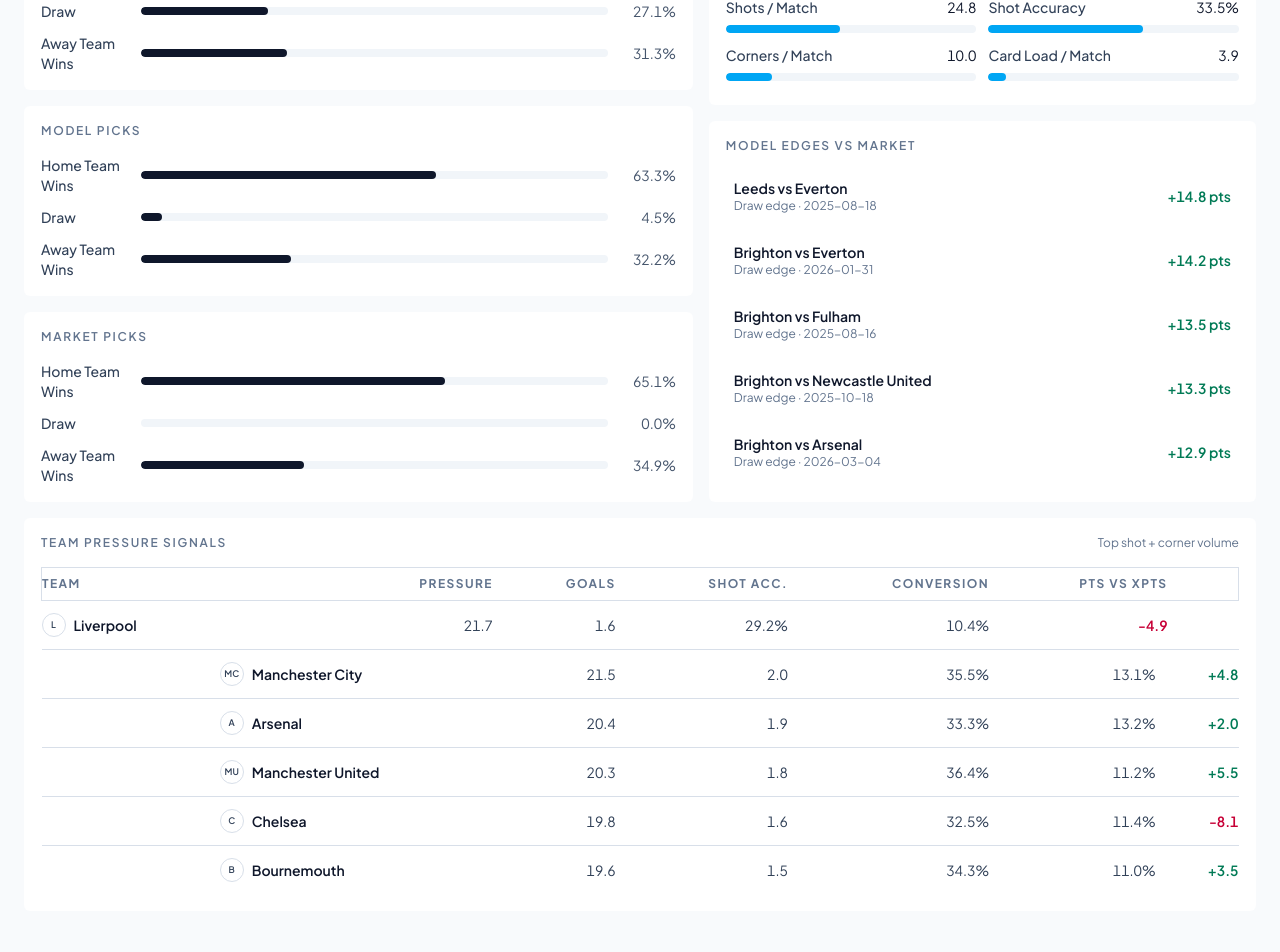
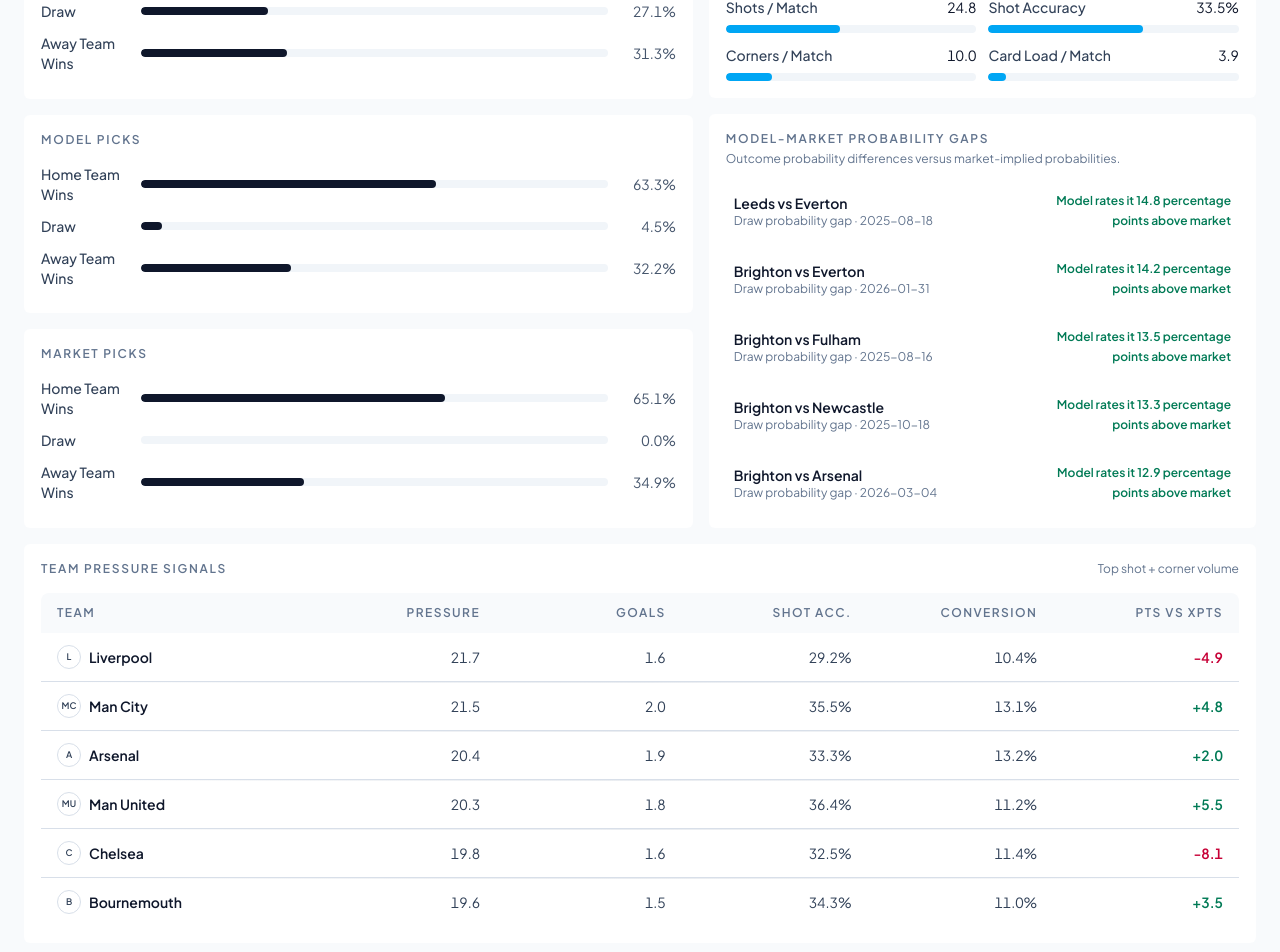
Before and after one commit to ec1s123/Capstone, a React (Vite) app: page /model-output in a window 1280 px wide. Shown: the part 554-1506 px from the top of the page. Built offline with nearby package versions, Linux system fonts and the light colour scheme.

Commit message:
Add pressure signal talking points

```diff
--- a/src/components/matches/MatchInsightsPanels.jsx
+++ b/src/components/matches/MatchInsightsPanels.jsx
@@ -1,10 +1,12 @@
 // This code was generated with Codex.
 import { ClubLogo } from '../shared/ClubLogo'
 import { cn } from '../../lib/utils'
+import { getDisplayTeamName } from '../../lib/teamUtils'
 import {
   comparisonDeltaClass,
   formatOptionalPercent,
   formatPercent,
+  formatProbabilityPointGap,
   formatSigned,
 } from '../../lib/formatters'
 import { barPercent, probabilityBarHeight, safeChartValue } from '../../lib/matchInsights'
@@ -76,44 +78,55 @@
 }
 
 export function TeamSignalPanel({ teams }) {
+  const pressureGridStyle = {
+    gridTemplateColumns: 'minmax(14rem, 1.45fr) repeat(5, minmax(7.25rem, 1fr))',
+  }
+
   return (
     <div className="rounded-lg border border-slate-200 bg-white p-4">
       <div className="flex items-center justify-between gap-3">
         <p className="text-xs font-semibold uppercase tracking-[0.14em] text-slate-500">Team Pressure Signals</p>
         <p className="text-xs text-slate-500">Top shot + corner volume</p>
       </div>
-      <div className="mt-4 overflow-x-auto">
-        <table className="w-full min-w-[680px] text-left text-sm">
-          <thead className="text-xs font-semibold uppercase tracking-[0.12em] text-slate-500">
-            <tr className="border-b border-slate-200">
-              <th className="py-2 pr-3">Team</th>
-              <th className="px-3 py-2 text-right">Pressure</th>
-              <th className="px-3 py-2 text-right">Goals</th>
-              <th className="px-3 py-2 text-right">Shot Acc.</th>
-              <th className="px-3 py-2 text-right">Conversion</th>
-              <th className="pl-3 py-2 text-right">Pts vs xPts</th>
-            </tr>
-          </thead>
-          <tbody className="divide-y divide-slate-200">
+      <div className="matches-scroll-container mt-4 overflow-x-auto rounded-lg bg-white">
+        <div className="min-w-[920px] text-sm" role="table" aria-label="Team pressure signals">
+          <div
+            className="grid items-center bg-slate-50 text-xs font-semibold uppercase tracking-[0.12em] text-slate-500"
+            style={pressureGridStyle}
+            role="row"
+          >
+            <div className="px-4 py-3 text-left" role="columnheader">Team</div>
+            <div className="px-4 py-3 text-right" role="columnheader">Pressure</div>
+            <div className="px-4 py-3 text-right" role="columnheader">Goals</div>
+            <div className="px-4 py-3 text-right" role="columnheader">Shot Acc.</div>
+            <div className="px-4 py-3 text-right" role="columnheader">Conversion</div>
+            <div className="px-4 py-3 text-right" role="columnheader">Pts vs xPts</div>
+          </div>
+          <div className="divide-y divide-slate-200" role="rowgroup">
             {teams.map((team) => (
-              <tr key={`team-signal-${team.team}`}>
-                <td className="py-3 pr-3">
-                  <div className="flex items-center gap-2">
+              <div
+                key={`team-signal-${team.team}`}
+                className="grid items-center"
+                style={pressureGridStyle}
+                role="row"
+              >
+                <div className="min-w-0 px-4 py-3" role="cell">
+                  <div className="flex min-w-0 items-center gap-2">
                     <ClubLogo team={team.team} />
-                    <span className="font-semibold text-slate-900">{team.team}</span>
+                    <span className="truncate font-semibold text-slate-900">{getDisplayTeamName(team.team)}</span>
                   </div>
-                </td>
-                <td className="px-3 py-3 text-right tabular-nums text-slate-700">{team.pressurePerMatch.toFixed(1)}</td>
-                <td className="px-3 py-3 text-right tabular-nums text-slate-700">{team.goalsPerMatch.toFixed(1)}</td>
-                <td className="px-3 py-3 text-right tabular-nums text-slate-700">{formatPercent(team.shotAccuracy)}</td>
-                <td className="px-3 py-3 text-right tabular-nums text-slate-700">{formatPercent(team.conversion)}</td>
-                <td className={cn('pl-3 py-3 text-right tabular-nums font-semibold', comparisonDeltaClass(team.pointDelta))}>
+                </div>
+                <div className="px-4 py-3 text-right tabular-nums text-slate-700" role="cell">{team.pressurePerMatch.toFixed(1)}</div>
+                <div className="px-4 py-3 text-right tabular-nums text-slate-700" role="cell">{team.goalsPerMatch.toFixed(1)}</div>
+                <div className="px-4 py-3 text-right tabular-nums text-slate-700" role="cell">{formatPercent(team.shotAccuracy)}</div>
+                <div className="px-4 py-3 text-right tabular-nums text-slate-700" role="cell">{formatPercent(team.conversion)}</div>
+                <div className={cn('px-4 py-3 text-right tabular-nums font-semibold', comparisonDeltaClass(team.pointDelta))} role="cell">
                   {formatSigned(team.pointDelta, 1)}
-                </td>
-              </tr>
+                </div>
+              </div>
             ))}
-          </tbody>
-        </table>
+          </div>
+        </div>
       </div>
     </div>
   )
@@ -122,7 +135,10 @@
 export function ModelEdgePanel({ matches, onSelectMatch }) {
   return (
     <div className="rounded-lg border border-slate-200 bg-white p-4">
-      <p className="text-xs font-semibold uppercase tracking-[0.14em] text-slate-500">Model Edges vs Market</p>
+      <p className="text-xs font-semibold uppercase tracking-[0.14em] text-slate-500">
+        Model-Market Probability Gaps
+      </p>
+      <p className="mt-1 text-xs text-slate-500">Outcome probability differences versus market-implied probabilities.</p>
       <div className="mt-4 space-y-3">
         {matches.map((match) => (
           <button
@@ -133,14 +149,14 @@
           >
             <span className="min-w-0">
               <span className="block truncate text-sm font-semibold text-slate-900">
-                {match.homeTeam} vs {match.awayTeam}
+                {getDisplayTeamName(match.homeTeam)} vs {getDisplayTeamName(match.awayTeam)}
               </span>
               <span className="block text-xs text-slate-500">
-                {match.edgeLabel} edge · {match.matchDate}
+                {match.edgeLabel} probability gap · {match.matchDate}
               </span>
             </span>
-            <span className={cn('tabular-nums text-sm font-semibold', comparisonDeltaClass(match.edgeDelta))}>
-              {formatSigned(match.edgeDelta * 100, 1)} pts
+            <span className={cn('max-w-[11rem] text-right text-xs font-semibold leading-5', comparisonDeltaClass(match.edgeDelta))}>
+              Model rates it {formatProbabilityPointGap(match.edgeDelta)}
             </span>
           </button>
         ))}
--- a/src/pages/TalkingPointsPage.jsx
+++ b/src/pages/TalkingPointsPage.jsx
@@ -5,6 +5,7 @@
   Check,
   Copy,
   Flame,
+  Gauge,
   Megaphone,
   MessageSquareQuote,
   Sparkles,
@@ -19,7 +20,8 @@
 import { SeasonSelector } from '../components/shared/SeasonSelector'
 import { cn } from '../lib/utils'
 import { deriveMarketPickCode } from '../lib/standings'
-import { formatMatchOutcome, formatPercent, formatScoreline } from '../lib/formatters'
+import { formatMatchOutcome, formatPercent, formatProbabilityPointGap, formatScoreline } from '../lib/formatters'
+import { buildTeamPressureSignals } from '../lib/matchInsights'
 import { getDisplayTeamName } from '../lib/teamUtils'
 
 const toneStyles = {
@@ -75,11 +77,6 @@
   return formatMatchOutcome(resultCode, match)
 }
 
-function formatProbabilityGap(value) {
-  const amount = `${Math.abs(value * 100).toFixed(1)} percentage points`
-  return value >= 0 ? `${amount} higher than the market` : `${amount} lower than the market`
-}
-
 function formatTablePointGap(value) {
   const amount = `${Math.abs(value).toFixed(0)} table points`
   return value >= 0 ? `${amount} above the model` : `${amount} below the model`
@@ -89,14 +86,20 @@
   return Number.isFinite(match.homeGoals) && Number.isFinite(match.awayGoals)
 }
 
-function buildCaption({ title, stat, angle, evidence, season }) {
+function buildCaption({ title, stat, angle, evidence }) {
   const evidenceText = evidence.filter(Boolean).join(' | ')
-  return `${title}\n\n${angle}\n\nData: ${stat}${evidenceText ? ` | ${evidenceText}` : ''}\nSeason: ${season || 'Selected season'}`
+  return `${title}\n\n${angle}\n\nData: ${stat}${evidenceText ? ` | ${evidenceText}` : ''}`
 }
 
 function createTalkingPoints({ matches, topOver, topUnder, currentTable, predictedTable, season }) {
   const points = []
   const playedMatches = matches.filter(isPlayed)
+  const pressureSignals = buildTeamPressureSignals(matches)
+  const maxPressureSample = Math.max(...pressureSignals.map((team) => team.played), 0)
+  const qualifiedPressureSignals = pressureSignals.filter(
+    (team) => team.played >= Math.max(3, Math.floor(maxPressureSample * 0.5))
+  )
+  const pressurePool = qualifiedPressureSignals.length ? qualifiedPressureSignals : pressureSignals
 
   const edgeMatch = matches
     .map((match) => {
@@ -115,21 +118,21 @@
     .sort((a, b) => b.edge - a.edge)[0]
 
   if (edgeMatch) {
-    const title = `The model is stronger on ${outcomeName(edgeMatch.match, edgeMatch.modelPick)} than the market.`
-    const stat = `${formatPercent(edgeMatch.modelProb)} model vs ${formatPercent(edgeMatch.marketProb)} market`
-    const angle = `${fixtureName(edgeMatch.match)} is the cleanest model-vs-market talking point in this season view.`
+    const title = `${outcomeName(edgeMatch.match, edgeMatch.modelPick)} has the largest model-market probability gap.`
+    const stat = `${formatPercent(edgeMatch.modelProb)} model probability vs ${formatPercent(edgeMatch.marketProb)} market-implied probability`
+    const angle = `${fixtureName(edgeMatch.match)} is the cleanest probability-gap talking point in this season view.`
     points.push({
       id: 'model-edge',
       type: 'Market Gap',
       title,
       angle,
       stat,
-      evidence: [`Model is ${formatProbabilityGap(edgeMatch.edge)}`, edgeMatch.match.matchDate],
+      evidence: [`Model rates it ${formatProbabilityPointGap(edgeMatch.edge)}`, edgeMatch.match.matchDate],
       caption: buildCaption({
         title,
         stat,
         angle,
-        evidence: [`Model is ${formatProbabilityGap(edgeMatch.edge)}`],
+        evidence: [`Model rates it ${formatProbabilityPointGap(edgeMatch.edge)}`],
         season,
       }),
       match: edgeMatch.match,
@@ -199,6 +202,73 @@
     })
   }
 
+  const dominantPressureTeam = pressurePool[0]
+  if (dominantPressureTeam) {
+    const teamName = getDisplayTeamName(dominantPressureTeam.team)
+    const stat = `${dominantPressureTeam.pressurePerMatch.toFixed(1)} shots + corners per match; ${dominantPressureTeam.goalsPerMatch.toFixed(1)} goals per match`
+    const title = `${teamName} have the strongest pressure signal.`
+    const angle = `Their shot and corner volume makes them the most territorially dominant team in this season view.`
+    points.push({
+      id: 'pressure-dominance',
+      type: 'Pressure Signal',
+      title,
+      angle,
+      stat,
+      evidence: [
+        `Shot accuracy ${formatPercent(dominantPressureTeam.shotAccuracy)}`,
+        `Conversion ${formatPercent(dominantPressureTeam.conversion)}`,
+      ],
+      caption: buildCaption({
+        title,
+        stat,
+        angle,
+        evidence: [
+          `Shot accuracy ${formatPercent(dominantPressureTeam.shotAccuracy)}`,
+          `Conversion ${formatPercent(dominantPressureTeam.conversion)}`,
+        ],
+        season,
+      }),
+      team: dominantPressureTeam.team,
+      tone: 'emerald',
+      icon: Gauge,
+      score: 0.92,
+    })
+  }
+
+  const lowestPressureTeam = [...pressurePool]
+    .sort((a, b) => a.pressurePerMatch - b.pressurePerMatch || a.goalsPerMatch - b.goalsPerMatch)[0]
+  if (lowestPressureTeam && lowestPressureTeam.team !== dominantPressureTeam?.team) {
+    const teamName = getDisplayTeamName(lowestPressureTeam.team)
+    const stat = `${lowestPressureTeam.pressurePerMatch.toFixed(1)} shots + corners per match; ${lowestPressureTeam.goalsPerMatch.toFixed(1)} goals per match`
+    const title = `${teamName} have the weakest pressure profile.`
+    const angle = `Their low shot and corner volume makes them the clearest pressure concern in this season view.`
+    points.push({
+      id: 'pressure-concern',
+      type: 'Pressure Concern',
+      title,
+      angle,
+      stat,
+      evidence: [
+        `Shot accuracy ${formatPercent(lowestPressureTeam.shotAccuracy)}`,
+        `Conversion ${formatPercent(lowestPressureTeam.conversion)}`,
+      ],
+      caption: buildCaption({
+        title,
+        stat,
+        angle,
+        evidence: [
+          `Shot accuracy ${formatPercent(lowestPressureTeam.shotAccuracy)}`,
+          `Conversion ${formatPercent(lowestPressureTeam.conversion)}`,
+        ],
+        season,
+      }),
+      team: lowestPressureTeam.team,
+      tone: 'rose',
+      icon: TrendingDown,
+      score: 0.9,
+    })
+  }
+
   const drawEdge = matches
     .map((match) => ({
       match,
@@ -209,7 +279,7 @@
 
   if (drawEdge) {
     const title = `The draw is more interesting in ${fixtureName(drawEdge.match)} than the market suggests.`
-    const stat = `${formatPercent(drawEdge.match.modelDrawProb)} model draw chance vs ${formatPercent(drawEdge.match.marketDrawProb)} market`
+    const stat = `${formatPercent(drawEdge.match.modelDrawProb)} model draw probability vs ${formatPercent(drawEdge.match.marketDrawProb)} market-implied draw probability`
     const angle = `Draw probabilities are easy to overlook, but this match has the largest draw gap in the selected data.`
     points.push({
       id: 'draw-watch',
@@ -217,12 +287,12 @@
       title,
       angle,
       stat,
-      evidence: [`Model draw chance is ${formatProbabilityGap(drawEdge.edge)}`, drawEdge.match.matchDate],
+      evidence: [`Model rates the draw ${formatProbabilityPointGap(drawEdge.edge)}`, drawEdge.match.matchDate],
       caption: buildCaption({
         title,
         stat,
         angle,
-        evidence: [`Model draw chance is ${formatProbabilityGap(drawEdge.edge)}`],
+        evidence: [`Model rates the draw ${formatProbabilityPointGap(drawEdge.edge)}`],
         season,
       }),
       match: drawEdge.match,
```
Also changed, not shown: src/lib/matchInsights.js.
